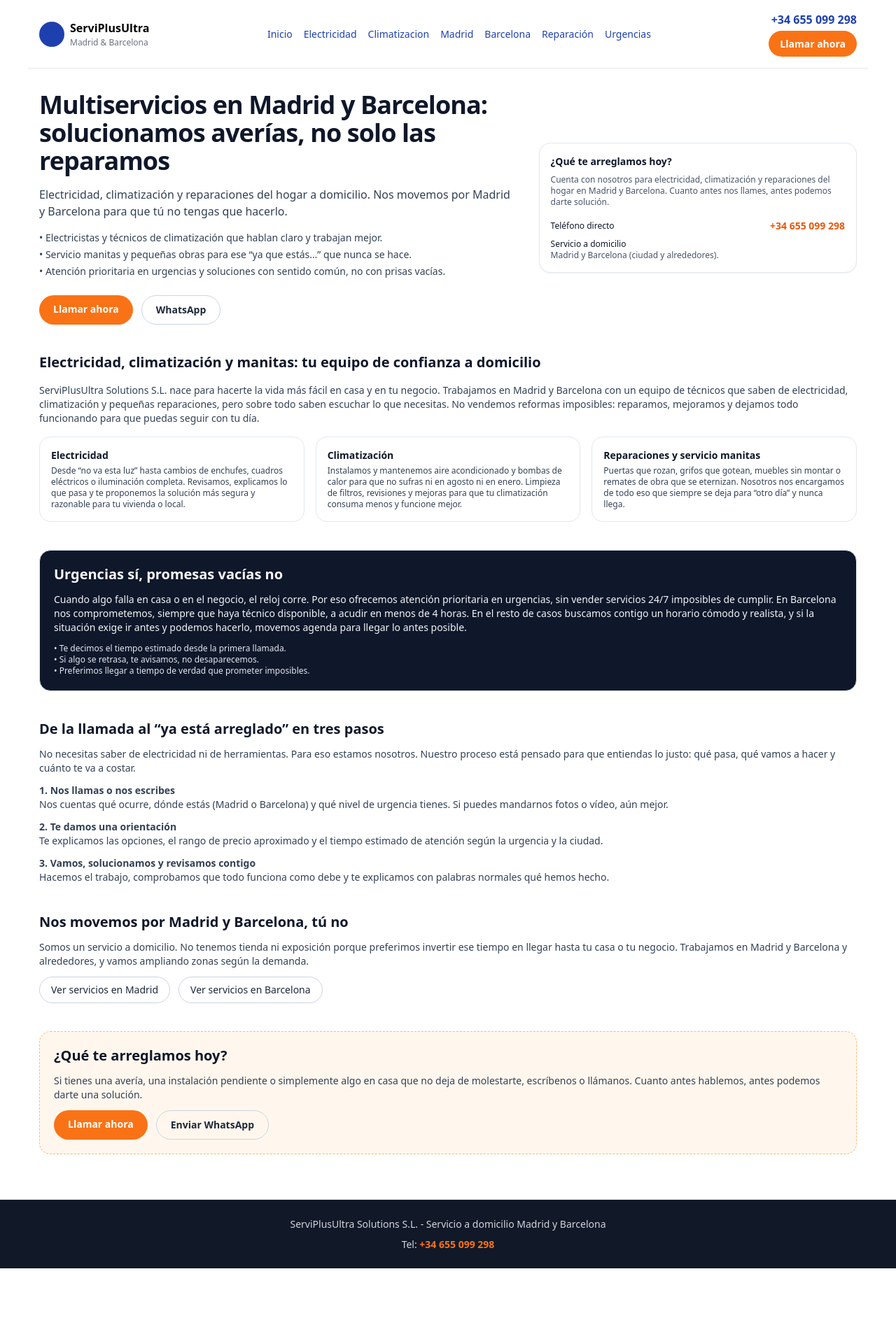
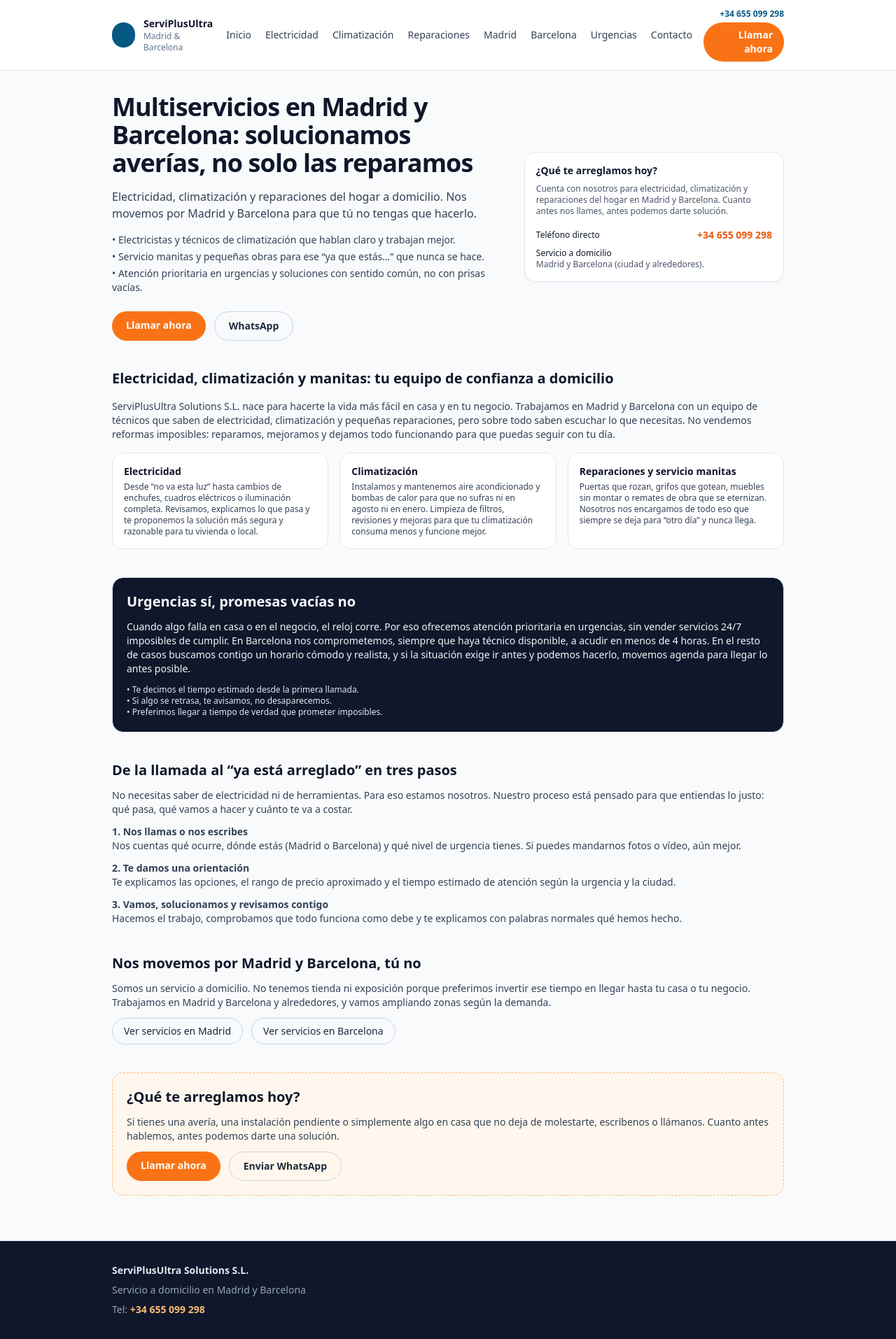
Before and after one commit to DavidSW123/serviplusultra-web, a Next.js app: page / in a window 1280 px wide. Shown: the whole page at 70% size. Before the commit the page ends 1813 px from the top, so only its background shows below. Built offline with nearby package versions, Linux system fonts and the light colour scheme.

Commit message:
Changes in the SiteHeader + Menu

```diff
--- a/app/layout.tsx
+++ b/app/layout.tsx
@@ -1,87 +1,38 @@
-import "./globals.css"
+// app/layout.tsx
+import "./globals.css";
+import { Container } from "@/components/ui/Container";
+import { SiteHeader } from "@/components/SiteHeader";
 
-export default function RootLayout({
-  children,
-}: {
-  children: React.ReactNode
-}) {
+export default function RootLayout({ children }: { children: React.ReactNode }) {
   return (
     <html lang="es">
-      <body>
-        <header style={{
-          borderBottom: '1px solid #e5e7eb',
-          background: 'white',
-          padding: '1rem',
-          display: 'flex',
-          justifyContent: 'space-between',
-          alignItems: 'center',
-          maxWidth: '1200px',
-          margin: '0 auto'
-        }}>
-          <div style={{ display: 'flex', alignItems: 'center', gap: '0.5rem' }}>
-            <div style={{
-              height: '36px',
-              width: '36px',
-              background: '#1e40af',
-              borderRadius: '50%'
-            }} />
-            <div>
-              <div style={{ fontWeight: 'bold', fontSize: '16px' }}>ServiPlusUltra</div>
-              <div style={{ fontSize: '12px', color: '#6b7280' }}>Madrid & Barcelona</div>
-            </div>
-          </div>
+      <body className="min-h-screen bg-slate-50 text-slate-900">
+        <SiteHeader />
 
-          <div style={{
-            display: 'flex',
-            gap: '1rem',
-            fontSize: '14px'
-          }}>
-            <a href="/" style={{ color: '#1e40af' }}>Inicio</a>
-            <a href="/electricidad" style={{ color: '#1e40af' }}>Electricidad</a>
-            <a href="/climatizacion" style={{ color: '#1e40af' }}>Climatizacion</a>
-            <a href="/madrid" style={{ color: '#1e40af' }}>Madrid</a>
-            <a href="/barcelona" style={{ color: '#1e40af' }}>Barcelona</a>
-            <a href="/reparaciones-manitas" style={{ color: '#1e40af' }}>Reparación</a>
-            <a href="/urgencias" style={{ color: '#1e40af' }}>Urgencias</a>
-          </div>
-
-          <div style={{ textAlign: 'right' }}>
-            <div style={{ fontWeight: 'bold', color: '#1e40af' }}>+34 655 099 298</div>
-            <a href="tel:+34655099298" style={{
-              display: 'inline-block',
-              background: '#f97316',
-              color: 'white',
-              padding: '0.5rem 1rem',
-              borderRadius: '9999px',
-              fontWeight: 'bold',
-              fontSize: '14px',
-              marginTop: '0.25rem',
-              textDecoration: 'none'
-            }}>
-              Llamar ahora
-            </a>
-          </div>
-        </header>
-
-        <main style={{ maxWidth: '1200px', margin: '0 auto', padding: '2rem 1rem' }}>
-          {children}
+        <main className="py-8">
+          <Container>{children}</Container>
         </main>
 
-        <footer style={{
-          marginTop: '2rem',
-          borderTop: '1px solid #e5e7eb',
-          background: '#111827',
-          color: '#d1d5db',
-          padding: '1.5rem',
-          textAlign: 'center',
-          fontSize: '14px'
-        }}>
-          <div>ServiPlusUltra Solutions S.L. - Servicio a domicilio Madrid y Barcelona</div>
-          <div style={{ marginTop: '0.5rem' }}>
-            Tel: <a href="tel:+34655099298" style={{ color: '#f97316', fontWeight: 'bold' }}>+34 655 099 298</a>
-          </div>
+        <footer className="mt-8 border-t border-slate-200 bg-slate-900 py-8 text-sm text-slate-200">
+          <Container>
+            <div className="flex flex-col gap-2 text-center sm:text-left">
+              <div className="font-semibold">ServiPlusUltra Solutions S.L.</div>
+              <div className="text-slate-400">
+                Servicio a domicilio en Madrid y Barcelona
+              </div>
+              <div className="text-slate-400">
+                Tel:{" "}
+                <a
+                  href="tel:+34655099298"
+                  className="font-semibold text-orange-300 hover:text-orange-200"
+                >
+                  +34 655 099 298
+                </a>
+              </div>
+            </div>
+          </Container>
         </footer>
       </body>
     </html>
-  )
+  );
 }
--- /dev/null
+++ b/components/SiteHeader.tsx
@@ -0,0 +1,88 @@
+// components/SiteHeader.tsx
+import Link from "next/link";
+import { Container } from "@/components/ui/Container";
+
+const nav = [
+  { href: "/", label: "Inicio" },
+  { href: "/electricidad", label: "Electricidad" },
+  { href: "/climatizacion", label: "Climatización" },
+  { href: "/reparaciones-manitas", label: "Reparaciones" },
+  { href: "/madrid", label: "Madrid" },
+  { href: "/barcelona", label: "Barcelona" },
+  { href: "/urgencias", label: "Urgencias" },
+  { href: "/contacto", label: "Contacto" },
+];
+
+export function SiteHeader() {
+  return (
+    <header className="border-b border-slate-200 bg-white">
+      <Container>
+        <div className="flex items-center justify-between gap-4 py-3">
+          {/* Marca */}
+          <Link href="/" className="flex items-center gap-3">
+            <div className="h-9 w-9 rounded-full bg-sky-800" aria-hidden="true" />
+            <div className="leading-tight">
+              <div className="text-sm font-semibold text-slate-900">ServiPlusUltra</div>
+              <div className="text-xs text-slate-500">Madrid & Barcelona</div>
+            </div>
+          </Link>
+
+          {/* NAV escritorio */}
+          <nav className="hidden items-center gap-5 text-sm md:flex" aria-label="Navegación principal">
+            {nav.map((item) => (
+              <Link
+                key={item.href}
+                href={item.href}
+                className="text-slate-700 hover:text-sky-800"
+              >
+                {item.label}
+              </Link>
+            ))}
+          </nav>
+
+          {/* Tel + CTA (escritorio) */}
+          <div className="hidden items-end text-right md:flex md:flex-col">
+            <div className="text-xs font-semibold text-sky-800">+34 655 099 298</div>
+            <a
+              href="tel:+34655099298"
+              className="mt-1 inline-flex items-center justify-center rounded-full bg-orange-500 px-4 py-2 text-sm font-semibold text-white shadow-sm transition hover:bg-orange-600 focus:outline-none focus-visible:ring-2 focus-visible:ring-sky-500 focus-visible:ring-offset-2"
+            >
+              Llamar ahora
+            </a>
+          </div>
+
+          {/* Menú móvil (sin JS) */}
+          <details className="md:hidden">
+            <summary className="cursor-pointer select-none rounded-xl border border-slate-200 px-3 py-2 text-sm font-semibold text-slate-800">
+              Menú
+            </summary>
+
+            <div className="mt-3 w-[min(92vw,22rem)] rounded-2xl border border-slate-200 bg-white p-3 shadow-sm">
+              <nav className="grid max-h-[60vh] gap-1 overflow-y-auto text-sm" aria-label="Navegación móvil">
+                {nav.map((item) => (
+                  <Link
+                    key={item.href}
+                    href={item.href}
+                    className="rounded-lg px-2 py-2 text-slate-700 hover:bg-slate-50 hover:text-sky-800"
+                  >
+                    {item.label}
+                  </Link>
+                ))}
+              </nav>
+
+              <div className="mt-3 border-t border-slate-200 pt-3">
+                <div className="text-xs font-semibold text-sky-800">+34 655 099 298</div>
+                <a
+                  href="tel:+34655099298"
+                  className="mt-2 inline-flex w-full items-center justify-center rounded-full bg-orange-500 px-4 py-2 text-sm font-semibold text-white shadow-sm hover:bg-orange-600"
+                >
+                  Llamar ahora
+                </a>
+              </div>
+            </div>
+          </details>
+        </div>
+      </Container>
+    </header>
+  );
+}
```
